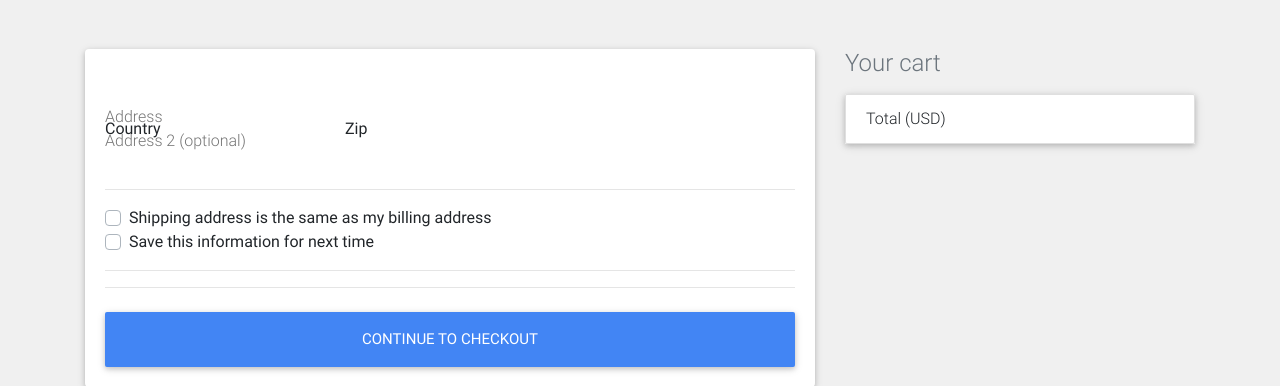
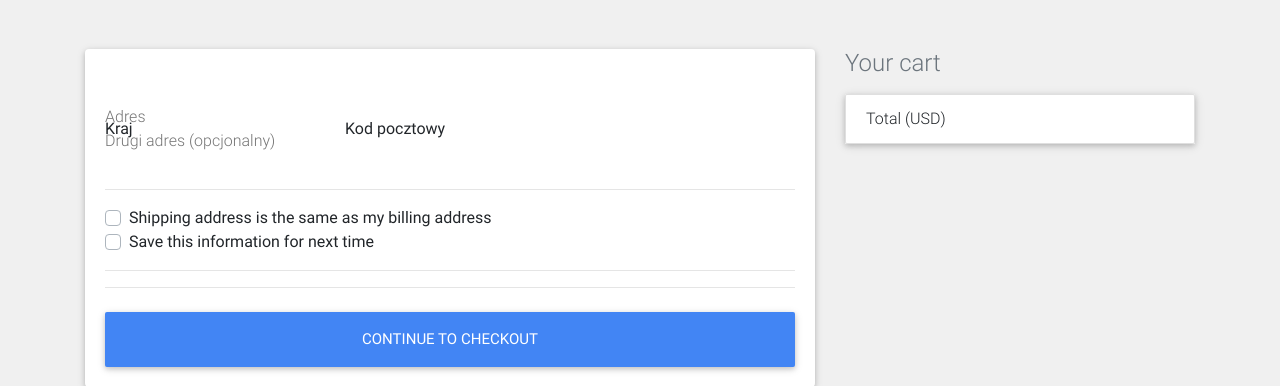
Before and after one commit to IhateTrains/group-project, a Django app: template pages/templates/pages/checkout.html in a window 1280 px wide. Shown: the part 179-565 px from the top of the page. Run offline with Django 3.2, Linux system fonts and the light colour scheme; the template is opened without the code that fills it, so the values that code supplies are empty; parts of the project's set-up code (start-up, migrations or seed data) failed here and were passed over; some libraries are stand-ins or nearby versions.

Commit message:
Update checkout.html

```diff
--- a/pages/templates/pages/checkout.html
+++ b/pages/templates/pages/checkout.html
@@ -24,13 +24,13 @@
               <!--address-->
               <div class="md-form mb-5">
                 {{ form.street_address }}
-                <label for="address" class="">Address</label>
+                <label for="address" class="">Adres</label>
               </div>
 
               <!--address-2-->
               <div class="md-form mb-5">
                 {{ form.apartment_address }}
-                <label for="address-2" class="">Address 2 (optional)</label>
+                <label for="address-2" class="">Drugi adres (opcjonalny)</label>
               </div>
 
               <!--Grid row-->
@@ -38,7 +38,7 @@
 
                 <!--Grid column-->
                 <div class="col-lg-4 col-md-12 mb-4">
-                  <label for="country">Country</label>
+                  <label for="country">Kraj</label>
                   {{ form.country }}
                 </div>
                 <!--Grid column-->
@@ -46,10 +46,10 @@
                 <!--Grid column-->
                 <div class="col-lg-4 col-md-6 mb-4">
 
-                  <label for="zip">Zip</label>
+                  <label for="zip">Kod pocztowy</label>
                   {{ form.zip }}
                   <div class="invalid-feedback">
-                    Zip code required.
+                    Kod pocztowy jest wymagany.
                   </div>
 
                 </div>
```
